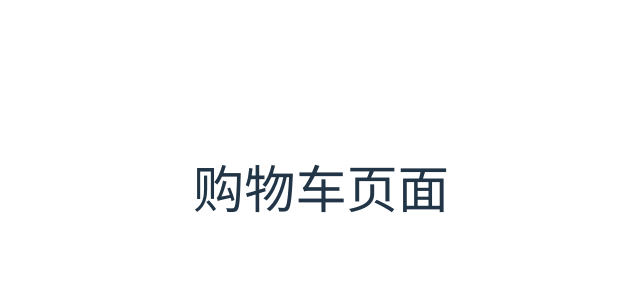
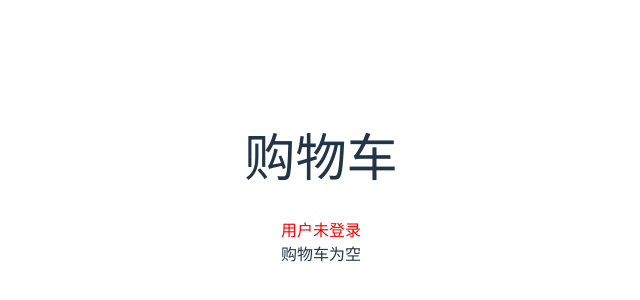
Before and after one commit to shiroe120/vue-shop-for-shcool-lab, a Vue app in the folder my-vue-shop/: page /cart in a window 1280 px wide. Shown: the part 220-520 px from the top of the page, without its empty margins (319-959 px from the left). Built offline with nearby package versions, Linux system fonts and the light colour scheme.

Commit message:
增加了购物车页面，可以正常从后端获取购物车数据

```diff
--- a/my-vue-shop/src/api/index.js
+++ b/my-vue-shop/src/api/index.js
@@ -15,3 +15,7 @@ export const register = (name, password) =>
 export const getGoodsList = () => {
   return request.get('/goods/list');
 };
+
+export const getCartByUser = (userId) => {
+  return request.get(`/cart/listByUser`, { params: { userId } });
+};
--- a/my-vue-shop/src/views/Cart.vue
+++ b/my-vue-shop/src/views/Cart.vue
@@ -1,16 +1,85 @@
-<!-- src/views/Cart.vue -->
 <template>
-  <div>
-    <h1>购物车页面</h1>
+  <div class="cart-page">
+    <h1>购物车</h1>
+
+    <div v-if="loading">加载中...</div>
+    <div v-if="error" class="error">{{ error }}</div>
+
+    <div v-if="cartList.length === 0 && !loading">购物车为空</div>
+
+    <div class="cart-list">
+      <div class="cart-item" v-for="item in cartList" :key="item.cardid">
+        <img :src="`/goodsimage/${item.thumbnail.split('/').pop()}`" />
+        <div class="info">
+          <h3>{{ item.name }}</h3>
+          <p>单价：¥{{ item.price }}</p>
+          <p>数量：{{ item.num }}</p>
+        </div>
+      </div>
+    </div>
   </div>
 </template>
 
 <script setup>
+import { ref, onMounted } from 'vue';
+import { getCartByUser } from '../api/index.js';
+
+const cartList = ref([]);
+const loading = ref(false);
+const error = ref('');
+
+const userId = localStorage.getItem('userId'); // 获取当前用户ID
+
+const fetchCart = async () => {
+  if (!userId) {
+    error.value = '用户未登录';
+    return;
+  }
+
+  loading.value = true;
+  error.value = '';
+  try {
+    const res = await getCartByUser(userId);
+    cartList.value = res.data || [];
+  } catch (err) {
+    console.error(err);
+    error.value = '加载购物车失败';
+  } finally {
+    loading.value = false;
+  }
+};
+
+onMounted(() => {
+  fetchCart();
+});
 </script>
 
 <style scoped>
-h1 {
-  text-align: center;
-  margin-top: 50px;
+.cart-list {
+  display: flex;
+  flex-direction: column;
+  gap: 20px;
+}
+
+.cart-item {
+  display: flex;
+  align-items: center;
+  border: 1px solid #ddd;
+  padding: 10px;
+}
+
+.cart-item img {
+  width: 120px;
+  height: 120px;
+  object-fit: contain;
+  margin-right: 20px;
+}
+
+.info h3 {
+  margin: 0 0 5px 0;
+}
+
+.error {
+  color: red;
 }
 </style>
```
